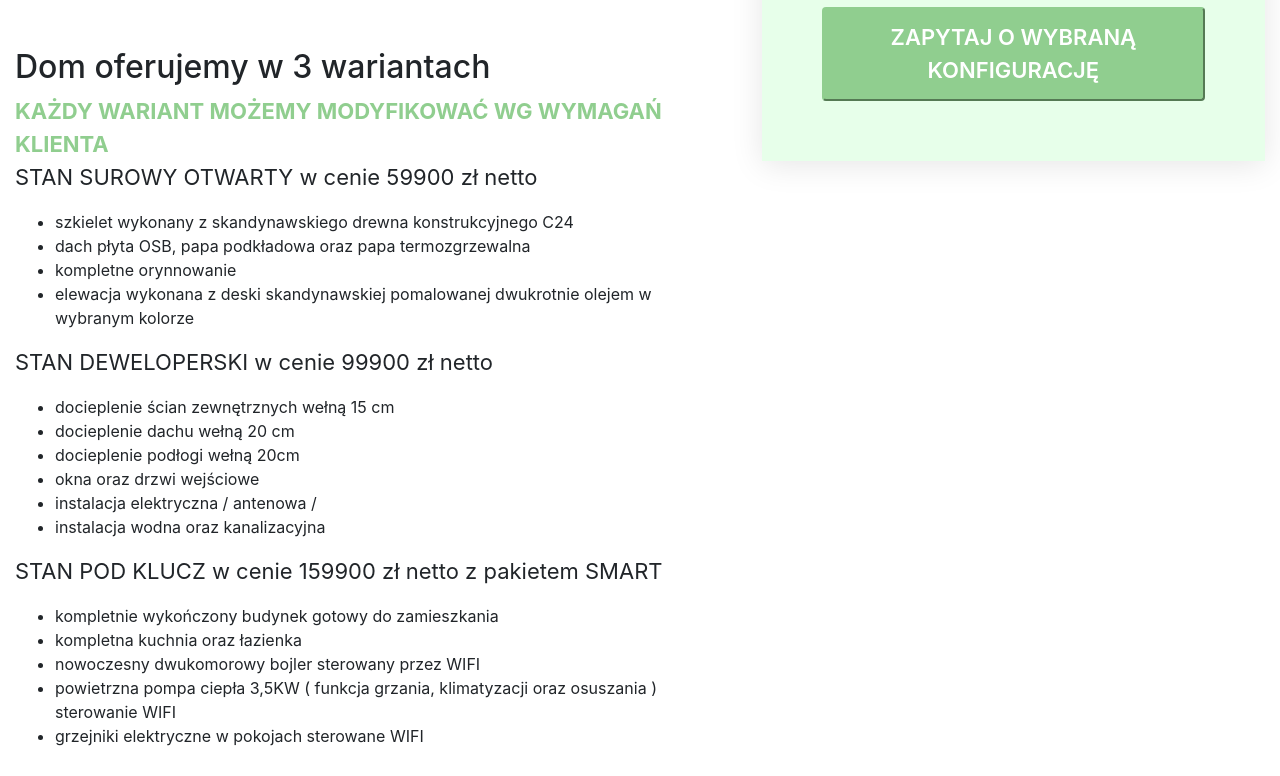
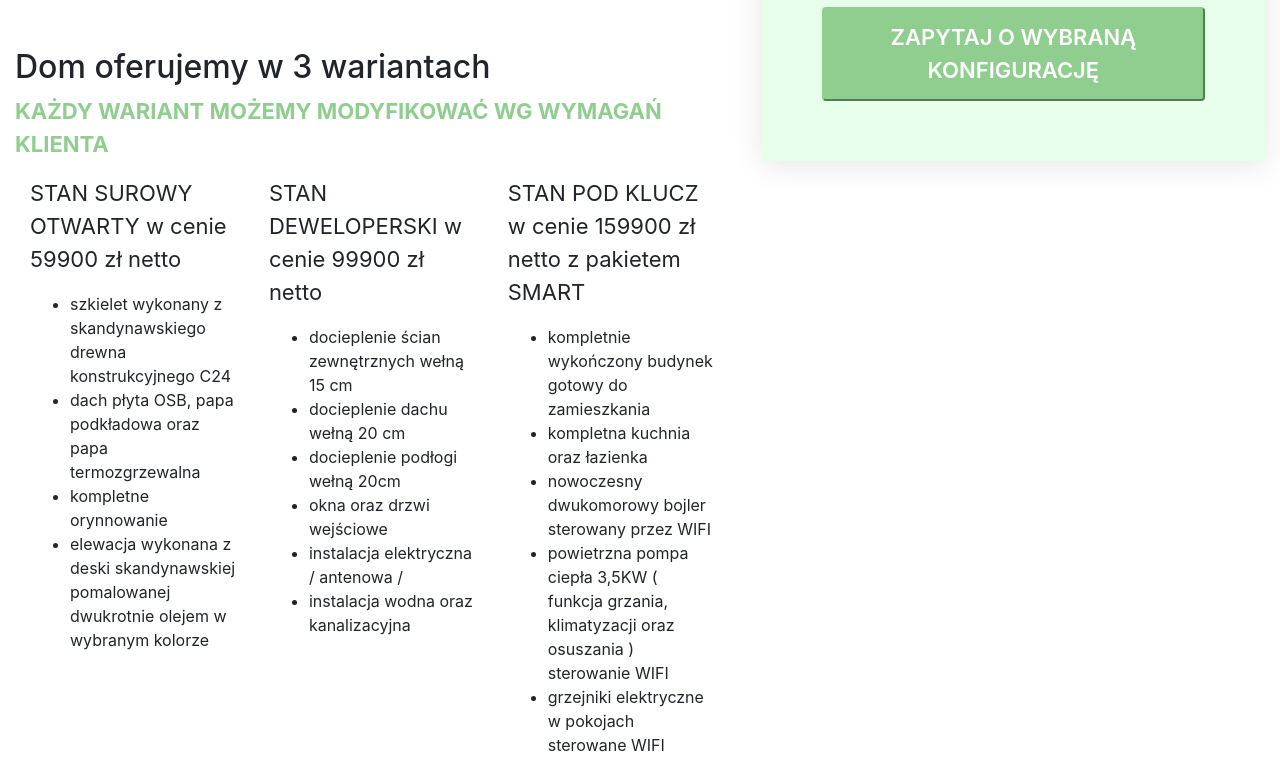
Before and after one commit to DO-Dawid/DO-Dawid.github.io, a plain HTML site: page houses/smerfetka/smerfetka.html in a window 1280 px wide. Shown: the part 1417-2193 px from the top of the page. Drawn offline with nearby package versions, Linux system fonts and the light colour scheme.

Commit message:
looks of lists
changed smerfetka looks of lists

```diff
--- a/houses/smerfetka/smerfetka.html
+++ b/houses/smerfetka/smerfetka.html
@@ -160,15 +160,20 @@
                         </a>
                       </div>
                      <!-- Długi opis domu -->
+                     <div class="container-xl">
+                      <div class="row">
                         <h2>Dom oferujemy w 3 wariantach</h2>
-                    <p><span><b> KAŻDY WARIANT MOŻEMY MODYFIKOWAĆ WG WYMAGAŃ KLIENTA</b></span>
-                    </br>STAN SUROWY OTWARTY w cenie 59900 zł netto</p>
+                        <p><span><b> KAŻDY WARIANT MOŻEMY MODYFIKOWAĆ WG WYMAGAŃ KLIENTA</b></span></p>
+                        <div class="col-md-4 col-12">
+                          <p>STAN SUROWY OTWARTY w cenie 59900 zł netto</p>
                           <ul>
                             <li>szkielet wykonany z skandynawskiego drewna konstrukcyjnego C24</li>
                             <li>dach płyta OSB, papa podkładowa oraz papa termozgrzewalna </li>
                             <li>kompletne orynnowanie</li>
                             <li>elewacja wykonana z deski skandynawskiej pomalowanej dwukrotnie olejem w wybranym kolorze</li>
                           </ul>
+                        </div>
+                        <div class="col-md-4 col-12">
                           <p>STAN DEWELOPERSKI w cenie 99900 zł netto</p>
                     <ul>
                       <li>docieplenie ścian zewnętrznych wełną 15 cm</li>
@@ -178,6 +183,8 @@
                       <li>instalacja elektryczna / antenowa / </li>
                       <li>instalacja wodna oraz kanalizacyjna</li>
                     </ul>
+                        </div>
+                        <div class="col-md-4 col-12">
                           <p>STAN POD KLUCZ w cenie 159900 zł netto z pakietem SMART</p>
                     <ul>
                       <li>kompletnie wykończony budynek gotowy do zamieszkania</li>
@@ -186,6 +193,13 @@
                       <li>powietrzna pompa ciepła 3,5KW ( funkcja grzania, klimatyzacji oraz osuszania ) sterowanie WIFI</li>
                       <li>grzejniki elektryczne w pokojach sterowane WIFI</li>
                     </ul>
+                        </div>
+                      </div>
+                     </div>
+
+
+
+
 
                 </div>
                 <div class="col-md-5 long-description-details my-5">
```
Lines whose indentation alone changed are shown as unchanged.
